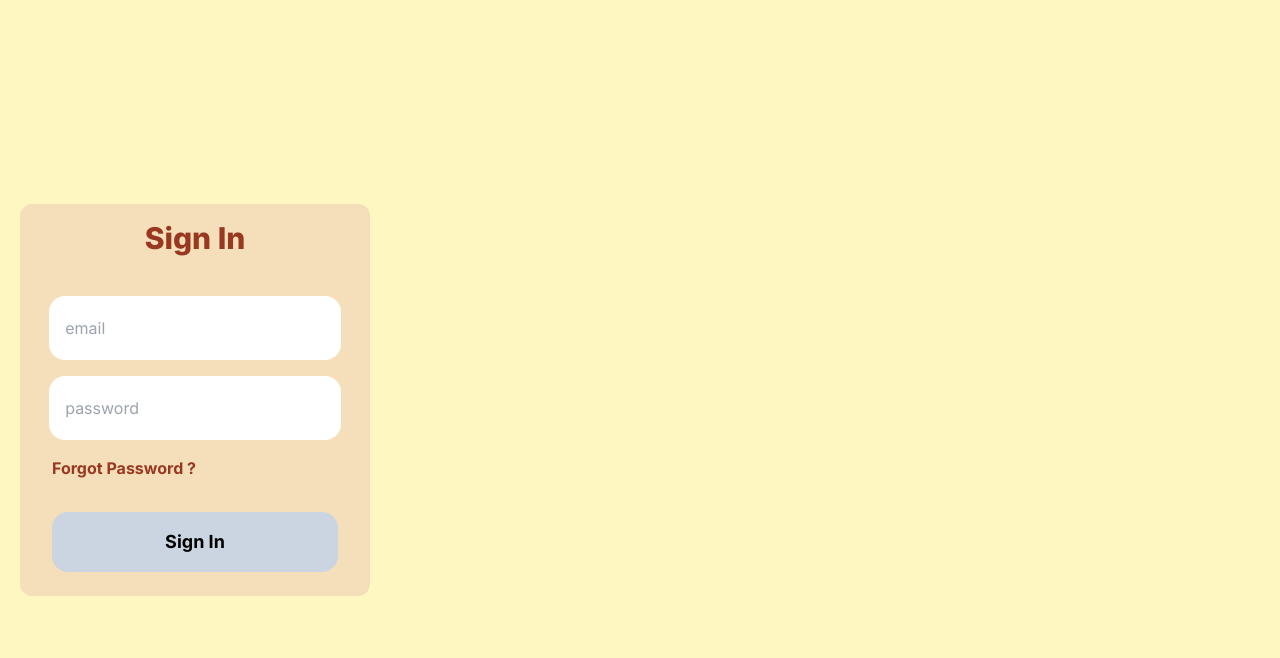
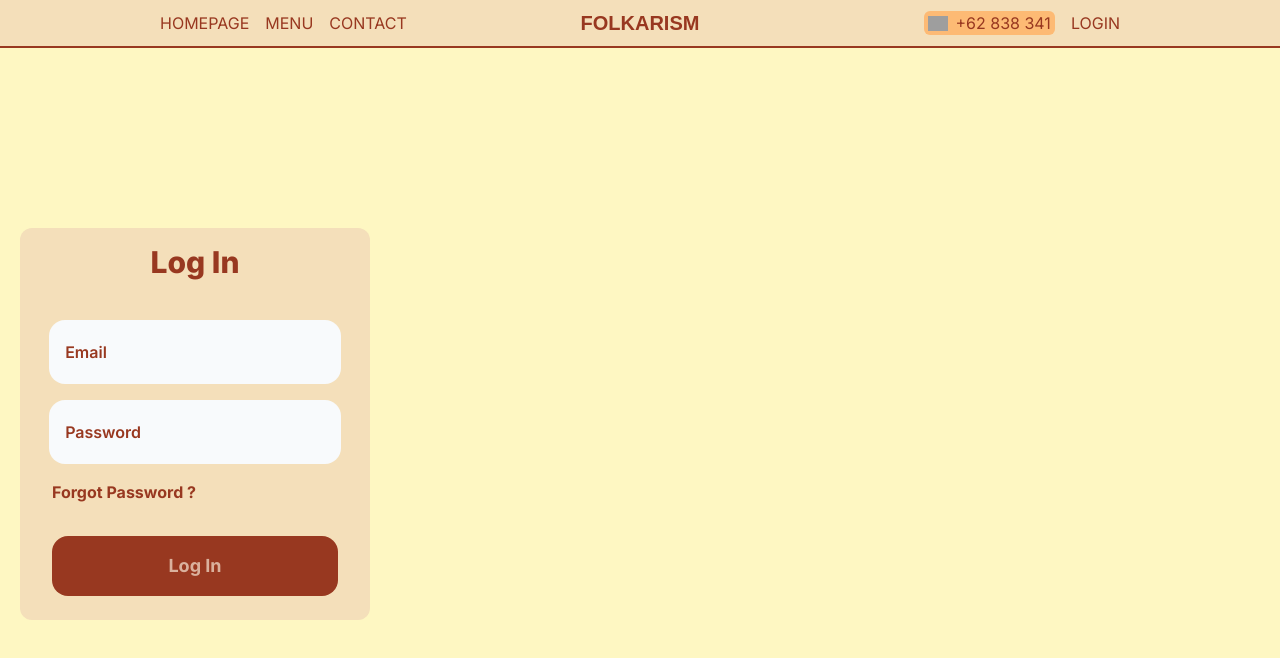
Before and after one commit to hsbysddq/folklorism, a Next.js app: page /login in a window 1280 px wide. Shown: the top 658 px of the page. Built offline with nearby package versions, Linux system fonts and the light colour scheme; grey boxes are pictures that could not be loaded.

Commit message:
edit login

```diff
--- a/app/login/page.tsx
+++ b/app/login/page.tsx
@@ -1,33 +1,38 @@
 import React from "react"
-import Navbar from "../components/Navbar"
+import Navbar from "../components/Navbar/Navbar"
+import Notification from "../components/Navbar/Notification"
 
 const LoginPage = () => {
   return (
-    <div className="bg-[#FEF7C2] w-screen h-screen flex items-center">
+    <div className="bg-[#FEF7C2] overflow-hidden">
+      <Navbar />
+      <div className="bg-[#FEF7C2] w-screen h-[calc(100vh-3rem)] flex items-center">
         <div className="w-[350px] bg-[#F4DFBA] rounded-xl m-5">
           <div className="">
             <h1 className="text-center font-extrabold text-3xl text-[#983820] pt-4">
-            Sign In
+              Log In
             </h1>
             <form action="" className="mt-6 flex flex-col items-center">
               <input
-              type="email"
-              name="email"
-              placeholder="email"
-              className="w-10/12 bg-white mt-4 px-4 py-5 rounded-2xl"
+                type="text"
+                name="username"
+                placeholder="Email"
+                className="w-10/12  mt-4 px-4 py-5 rounded-2xl  bg-slate-50 placeholder-[#983820] font-semibold"
               />
+
               <input
                 type="password"
                 name="password"
-              placeholder="password"
-              className="w-10/12 bg-white mt-4 px-4 py-5 rounded-2xl"
+                placeholder="Password"
+                className="w-10/12 bg-slate-50 placeholder-[#983820] font-semibold mt-4 px-4 py-5 rounded-2xl"
               />
             </form>
             <div className="pt-4 px-8">
               <p className="pb-8 text-[#983820] font-bold">Forgot Password ?</p>
-            <button className="font-bold text-lg bg-slate-300 p-4 w-full rounded-2xl mb-6">
-              Sign In
+              <button className="font-bold text-lg bg-[#983820] text-[#DAB19D] p-4 w-full rounded-2xl mb-6">
+                Log In
               </button>
+            </div>
           </div>
         </div>
       </div>
```
Lines whose indentation alone changed are shown as unchanged.
